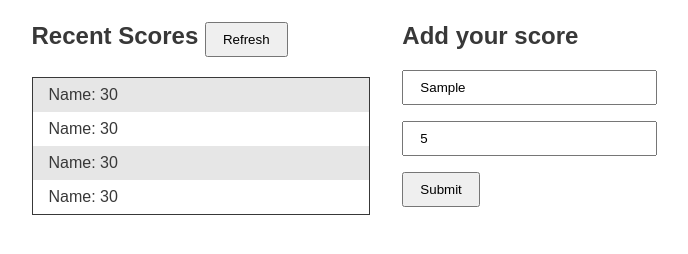
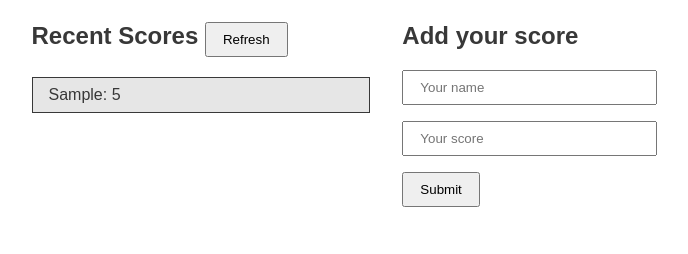
Before and after one commit to thasipablo/leaderboard_app, a website built with webpack: page src/index.html in a window 1280 px wide. Both pictures are taken after typing "Sample", "5" into the empty fields and a click on the button "Submit". Shown: the part 216-470 px from the top of the page, without its empty margins (296-984 px from the left). Built offline with nearby package versions, Linux system fonts and the light colour scheme.

Commit message:
add the add neew score feature

```diff
--- a/src/index.html
+++ b/src/index.html
@@ -21,17 +21,12 @@
             <span>Recent Scores</span>
             <button>Refresh</button>
           </h2>
-          <ul class="scores-list">
-            <li class="score-item">Name: 30</li>
-            <li class="score-item">Name: 30</li>
-            <li class="score-item">Name: 30</li>
-            <li class="score-item">Name: 30</li>
-          </ul>
+          <ul class="scores-list"></ul>
         </div>
         <form class="form">
           <h2>Add your score</h2>
-          <p><input type="text" placeholder="Your name"></p>
-          <p><input type="number" placeholder="Your score"></p>
+          <p><input type="text" class="name-input" placeholder="Your name"></p>
+          <p><input type="number" class="score-input"  placeholder="Your score"></p>
           <button type="submit">Submit</button>
         </form>
       </div>
--- a/src/index.js
+++ b/src/index.js
@@ -1,16 +1,39 @@
-import './style.css';
+import "./style.css";
+
+import scores from "./scoreFunctions.js";
 
 const renderTasks = () => {
-  const app = document.getElementById('app');
-  app.innerHTML = ''; // Clear the previous content
+  const scoresElement = document.querySelector(".scores-list");
+  scores.innerHTML = ""; // Clear the previous content
+
+  // Create score items
+  scores.forEach((score) => {
+    const scoreElement = document.createElement("li");
+    scoreElement.classList.add("score-item");
+    scoreElement.innerHTML = `
+      ${score.name}: ${score.score}
+    `;
+    scoresElement.appendChild(scoreElement);
+  });
+  console.log(scoresElement);
+
 };
 
 const handleAddTask = (e) => {
   e.preventDefault();
+
+  const name = document.querySelector('.name-input');
+  const score = document.querySelector('.score-input');
+  scores.push({name: name.value.trim(), score: score.value.trim()})
+
+  name.value = '';
+  score.value = '';
+
+  renderTasks();
 };
 
-const form = document.querySelector('.form');
-form.addEventListener('submit', handleAddTask);
+const form = document.querySelector(".form");
+form.addEventListener("submit", handleAddTask);
 
 // Render the tasks on page load
 renderTasks();
--- /dev/null
+++ b/src/scoreFunctions.js
@@ -0,0 +1,3 @@
+const scores = JSON.parse(localStorage.getItem("scores")) || [];
+
+export default scores;
```
